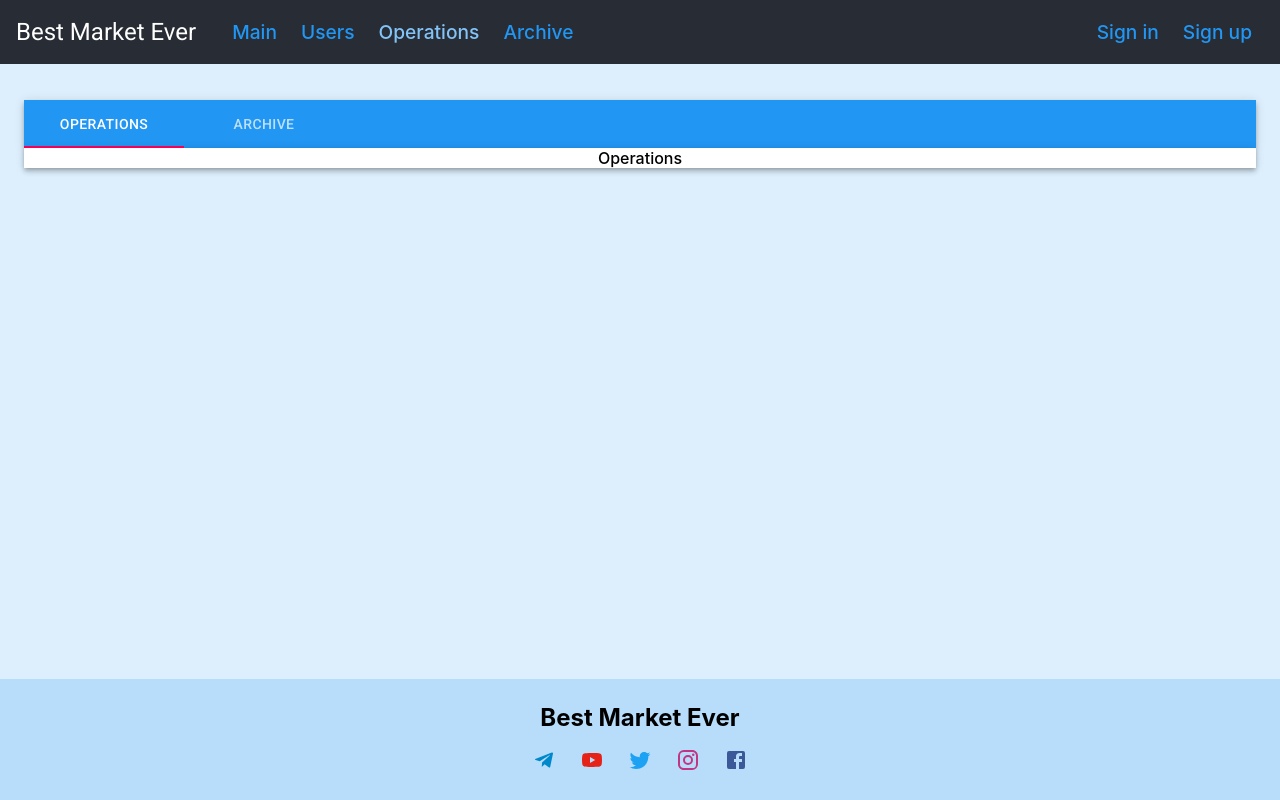
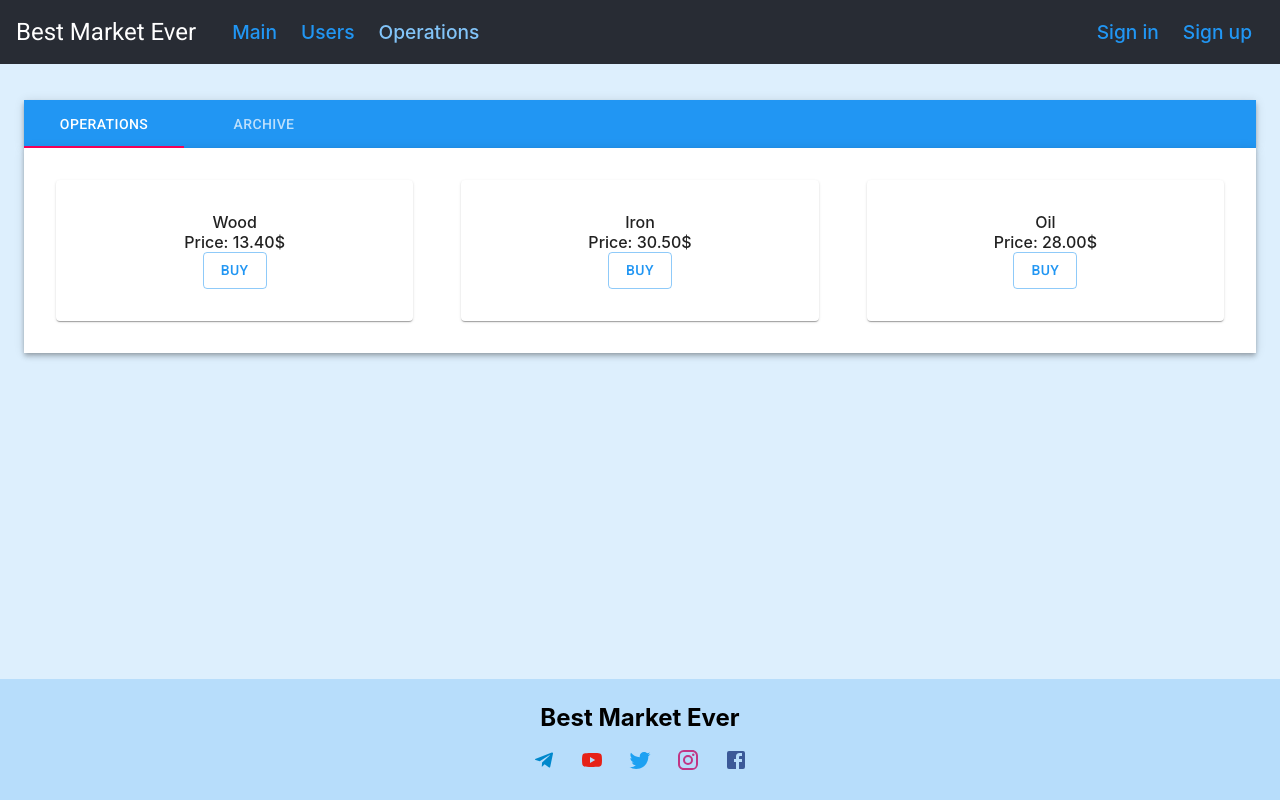
Before and after one commit to MaksimKazak/best-market-ever, a React (Create React App) app in the folder client/: page /operations in a window 1280 px wide. Built offline with nearby package versions, Linux system fonts and the light colour scheme.

Commit message:
Add boxes for products on operations screen

```diff
--- a/client/src/assets/styles/Box.sass
+++ b/client/src/assets/styles/Box.sass
@@ -1,3 +1,4 @@
 .box
   background-color: $white-color
   box-shadow: 0 2px 4px -1px rgba(0,0,0,0.2), 0 4px 5px 0px rgba(0,0,0,0.14), 0 1px 10px 0px rgba(0,0,0,0.12)
+  padding: 32px
--- a/client/src/components/elements/Header.js
+++ b/client/src/components/elements/Header.js
@@ -25,8 +25,7 @@ function Header() {
         <nav className='header-nav'>
           <NavLink to='/' className='link nav-link header-link' exact activeClassName='link-active'>Main</NavLink>
           <NavLink to='/users' className='link nav-link header-link' activeClassName='link-active'>Users</NavLink>
-          <NavLink to='/operations' className='link nav-link header-link' exact activeClassName='link-active'>Operations</NavLink>
-          <NavLink to='/operations/archive' className='link nav-link header-link' activeClassName='link-active'>Archive</NavLink>
+          <NavLink to='/operations' className='link nav-link header-link' activeClassName='link-active'>Operations</NavLink>
         </nav>
       </div>
       { profileBlock }
--- /dev/null
+++ b/client/src/components/elements/Operations.js
@@ -0,0 +1,35 @@
+import React from 'react';
+
+import Grid from '@material-ui/core/Grid'
+import Paper from '@material-ui/core/Paper'
+import Button from '@material-ui/core/Button'
+
+function Operations() {
+  return (
+    <Grid container spacing={6}>
+      <Grid item xs={4} spacing={16}>
+        <Paper className='box'>
+          <div>Wood</div>
+          <div>Price: 13.40$</div>
+          <Button variant='outlined' color='primary'>Buy</Button>
+        </Paper>
+      </Grid>
+      <Grid item xs={4} spacing={16}>
+        <Paper className='box'>
+          <div>Iron</div>
+          <div>Price: 30.50$</div>
+          <Button variant='outlined' color='primary'>Buy</Button>
+        </Paper>
+      </Grid>
+      <Grid item xs={4} spacing={16}>
+        <Paper className='box'>
+          <div>Oil</div>
+          <div>Price: 28.00$</div>
+          <Button variant='outlined' color='primary'>Buy</Button>
+        </Paper>
+      </Grid>
+    </Grid>
+  );
+}
+
+export default Operations;
--- a/client/src/components/pages/Operations.js
+++ b/client/src/components/pages/Operations.js
@@ -6,14 +6,10 @@ import Tab from '@material-ui/core/Tab';
 import AppBar from '@material-ui/core/AppBar';
 import Box from '@material-ui/core/Box';
 
-import Archive from './Archive';
+import ArchivePanel from '../elements/Archive';
+import OperationsPanel from '../elements/Operations';
 
 function Operations() {
-  const [value, setValue] = React.useState(0);
-  const handleChange = (event, newValue) => {
-    setValue(newValue);
-  };
-
   return (
     <div>
       <Route path='/operations'
@@ -21,16 +17,18 @@ function Operations() {
                ({ location }) => (
                  <Fragment>
                    <AppBar position="static">
-                     <Tabs value={location.pathname} onChange={handleChange}>
+                     <Tabs value={location.pathname} >
                        <Tab label="Operations" value='/operations' component={Link} to='/operations' />
                        <Tab label="Archive" value='/operations/archive' component={Link} to='/operations/archive'/>
                      </Tabs>
                    </AppBar>
                    <Box className='box'>
                      <Switch>
-                       <Route exact path='/operations'>Operations</Route>
+                       <Route exact path='/operations'>
+                         <OperationsPanel />
+                       </Route>
                        <Route path='/operations/archive'>
-                         <Archive />
+                         <ArchivePanel />
                        </Route>
                      </Switch>
                    </Box>
```
Also changed, not shown: client/src/components/elements/Archive.js (renamed from client/src/components/pages/Archive.js).
